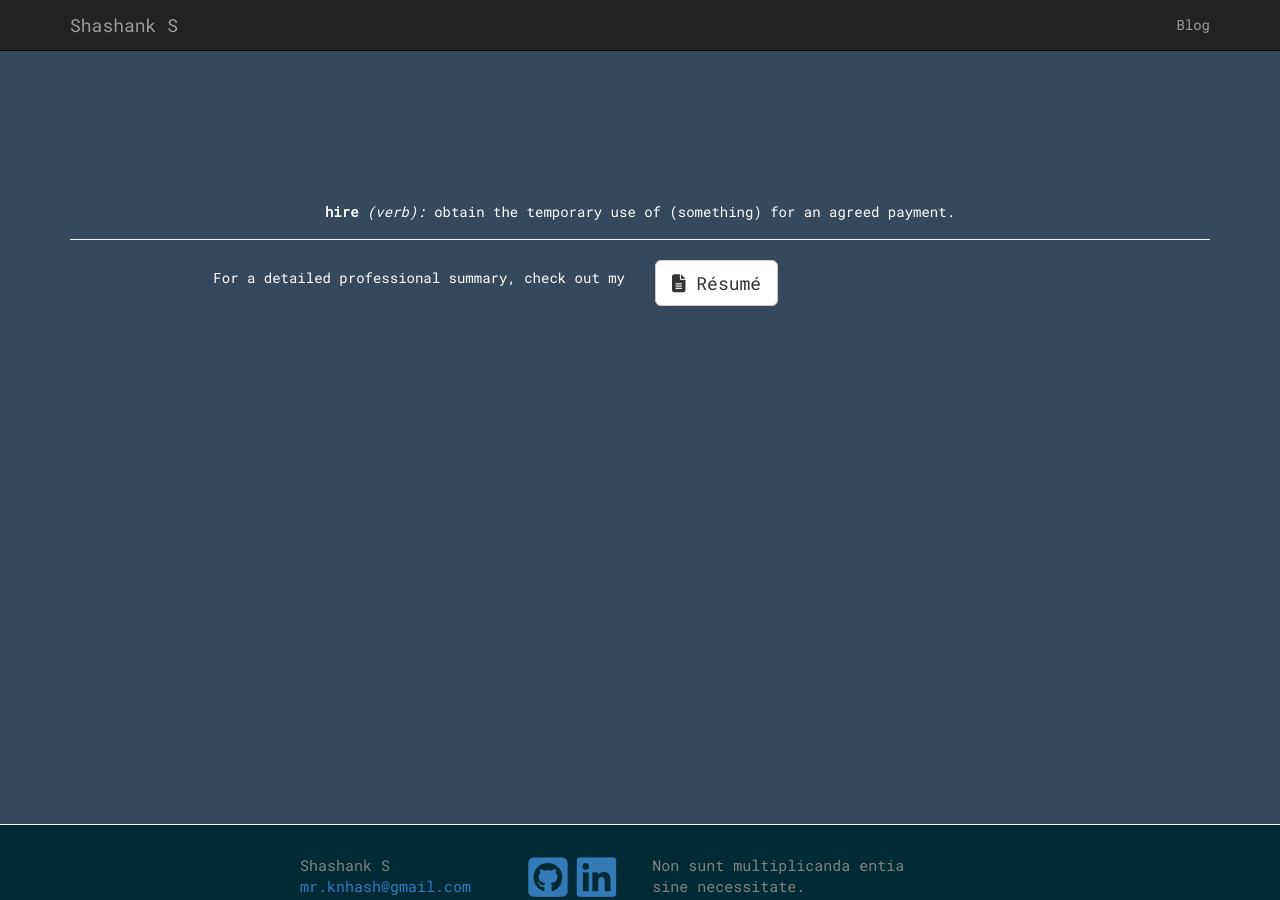
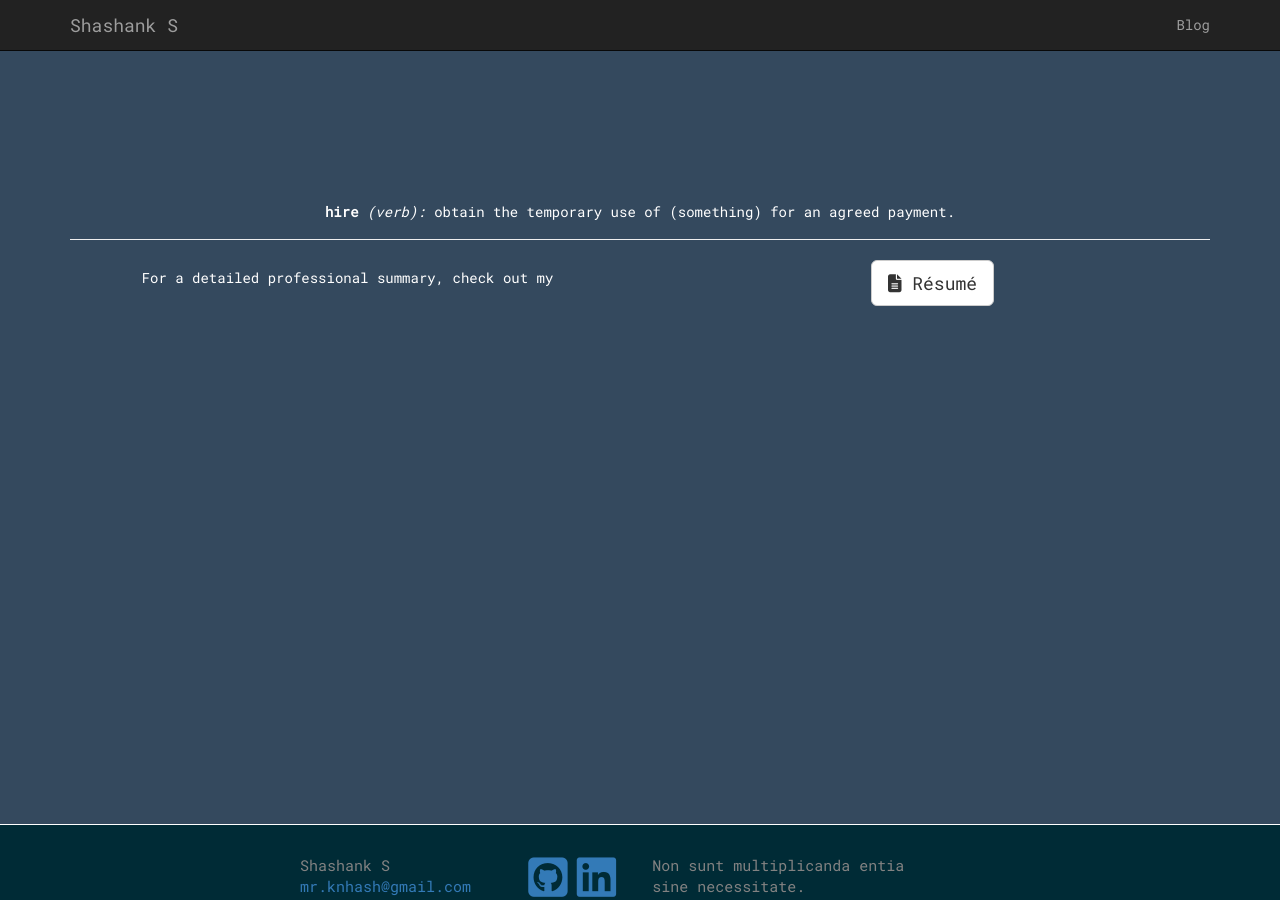
Before and after one commit to knhash/knhash.github.io, a Jekyll site: the page built from index.md, in a window 1280 px wide and 900 px high, scrolled down 2826 px. Built offline with Jekyll 4.4.1, drawn with Linux system fonts in a browser that asks for light colours; nearby versions of some CDN libraries.

Commit message:
fix: centre resume link

```diff
--- a/index.md
+++ b/index.md
@@ -71,9 +71,9 @@ layout: default
       <hr>
     </div>
     <div class="row">
-      <div class="col-md-6 text-right"><h5>For a detailed professional summary, check out my </h5>
+      <div class="col-md-6 text-center"><h5>For a detailed professional summary, check out my </h5>
       </div>
-      <div class="col-md-6 text-left left">
+      <div class="col-md-6 text-center center">
         <a href="https://docs.google.com/document/d/1GIbu6QS6kBNaST9hFmv_PaCOzQMIqyglCCx5RqyFwMI/edit?usp=sharing" class="btn btn-default btn-lg"><i class="fa fa-file-text"></i> Résumé</a>
       </div>
     </div>
```
